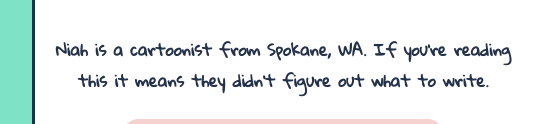
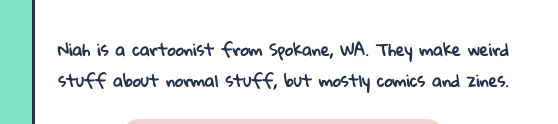
Before and after one commit to NiahMakesStuff/NiahMakesStuff, a plain HTML site: page index.html in a window 1280 px wide. Shown: the part 676-800 px from the top of the page, 0-558 px from the left. Drawn offline with Linux system fonts and the light colour scheme.

Commit message:
January 2020 2

```diff
--- a/index.html
+++ b/index.html
@@ -22,7 +22,7 @@
     <main>
       <div class="portrait">
           <figure><img src="images/portrait.png" alt="a cool dude" class="portrait"/></figure>
-          <h4>Niah is a cartoonist from Spokane, WA. If you're reading this it means they didn't figure out what to write.</h4>
+          <h4>Niah is a cartoonist from Spokane, WA. They make weird stuff about normal stuff, but mostly comics and zines.</h4>
             <div class="promo">
               <nav>
                 <ul>
```
